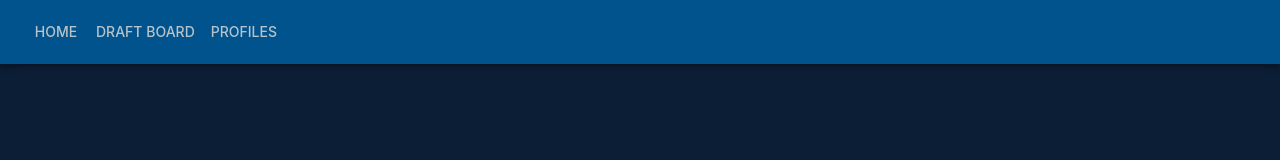
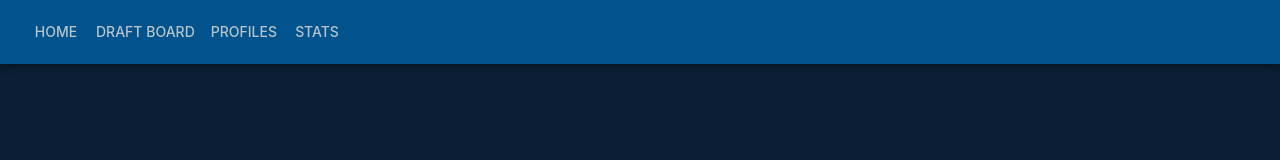
Before and after one commit to AGarciaJr/draft-hub, a React (Vite) app: page / in a window 1280 px wide. Shown: the top 160 px of the page. Built offline with nearby package versions, Linux system fonts and the light colour scheme.

Commit message:
Integrate StatBoard into main app and nav bar

```diff
--- a/src/App.tsx
+++ b/src/App.tsx
@@ -7,6 +7,7 @@ import ProfilesPage from './pages/ProfilesPage';
 import PlayerProfile from './pages/PlayerProfile';
 import NavBar from './components/NavBar';
 import Hero from './components/Hero';
+import Stats from './features/stat-board/Stats';
 
 const theme = createTheme({
   palette: {
@@ -69,6 +70,7 @@ function App() {
         <Routes>
           <Route path="/" element={<Home />} />
           <Route path="/draft-board" element={<BigBoard />} />
+          <Route path="/stats" element={<Stats />} />
           <Route path="/admin" element={<AdminDashboard />} />
           <Route path="/profiles" element={<ProfilesPage />} />
           <Route path="/profiles/:playerId" element={<PlayerProfile />} />
--- a/src/components/NavBar.tsx
+++ b/src/components/NavBar.tsx
@@ -9,6 +9,7 @@ const NavBar: React.FC = () => {
         <Button color="inherit" component={Link} to="/">Home</Button>
         <Button color="inherit" component={Link} to="/draft-board">Draft Board</Button>
         <Button color="inherit" component={Link} to="/profiles">Profiles</Button>
+        <Button color="inherit" component={Link} to="/stats">Stats</Button>
       </Toolbar>
     </AppBar>
   );
```
